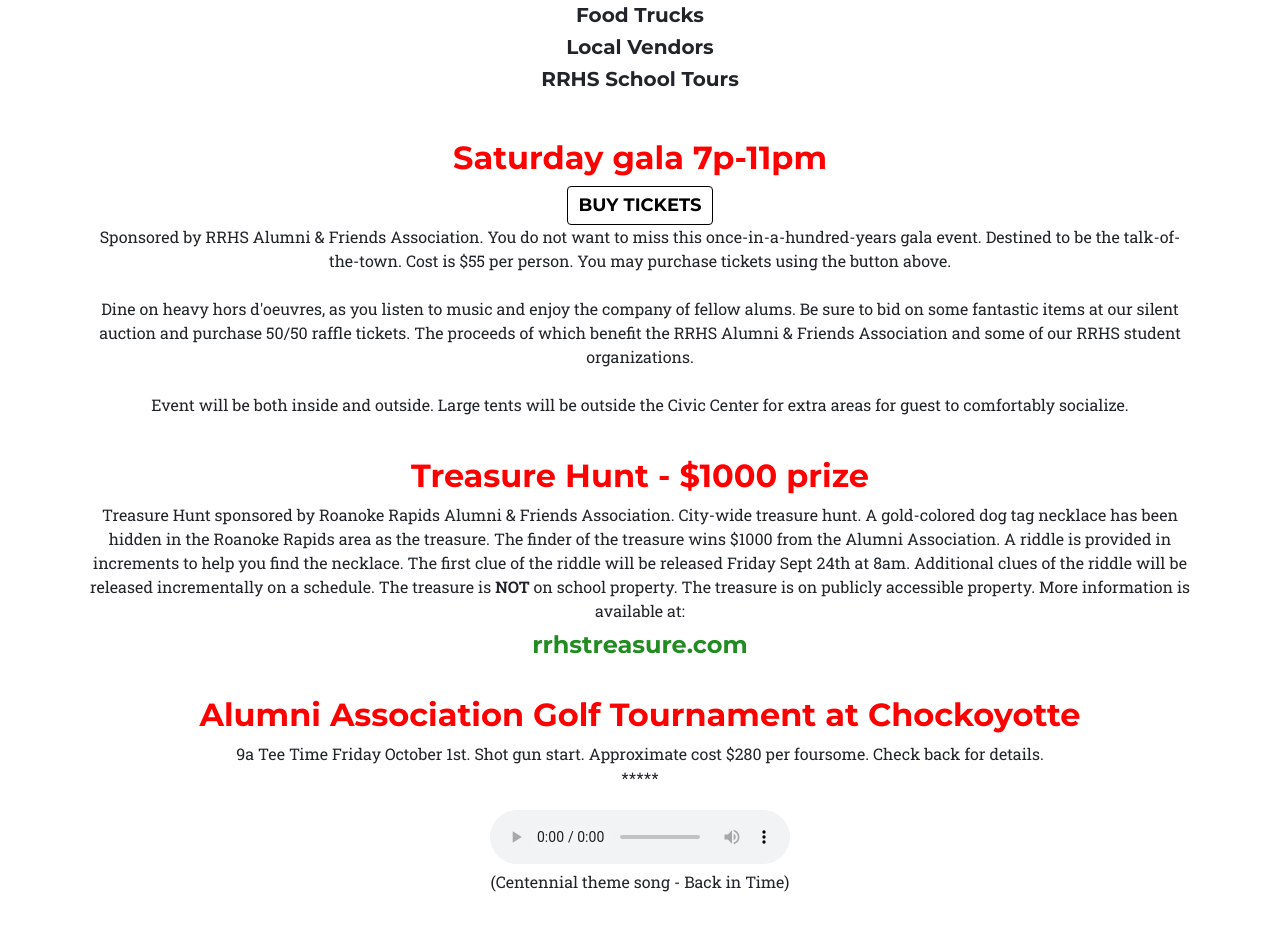
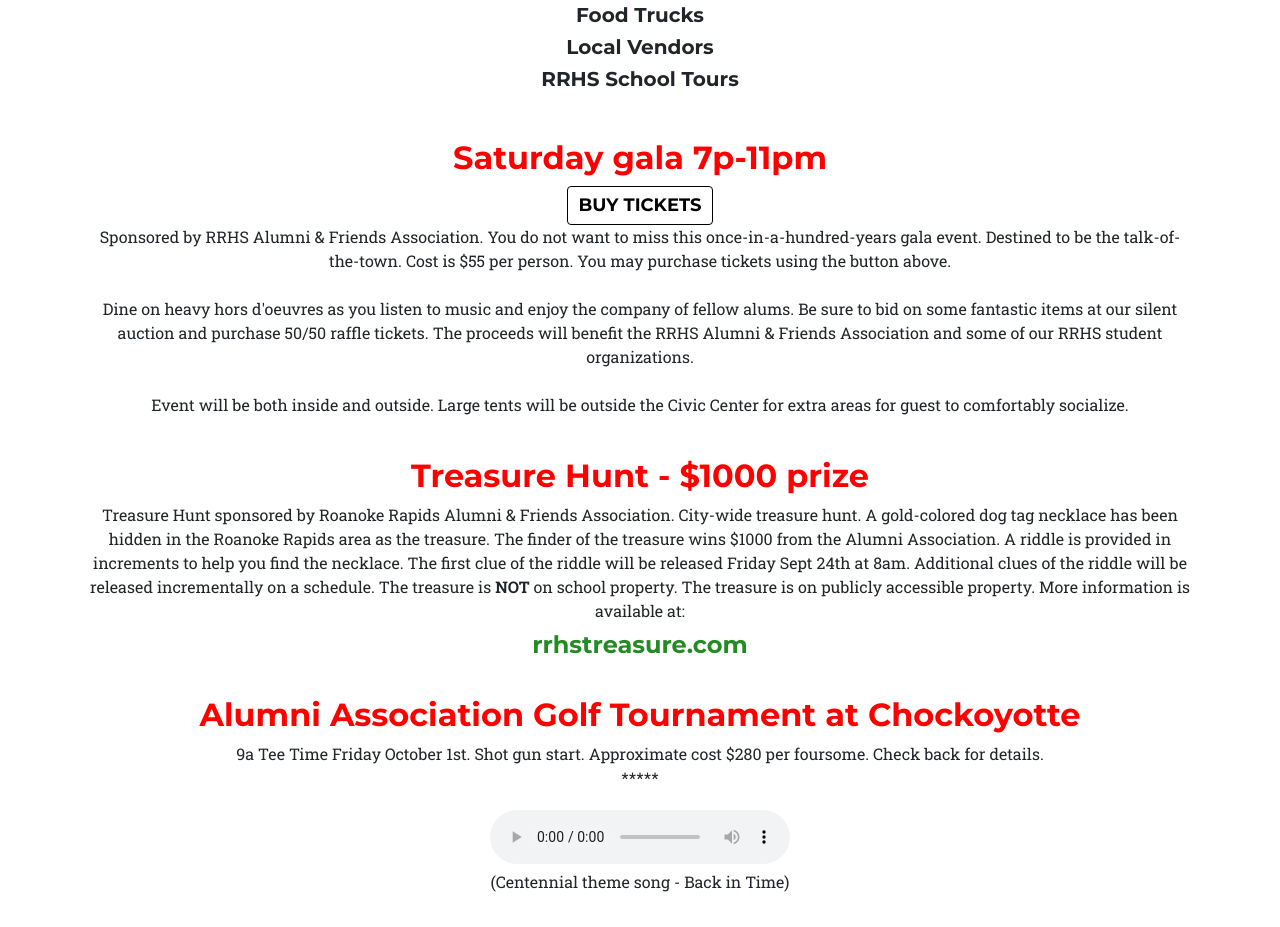
Before and after one commit to Kingman43/rrhsalumni100, a plain HTML site: page index.html in a window 1280 px wide. Shown: the part 1511-2438 px from the top of the page. Drawn offline with Linux system fonts and the light colour scheme; files that its build step writes are made by us from their sources; a web font is replaced by a local one.

Commit message:
Fixed some punctuation

```diff
--- a/index.html
+++ b/index.html
@@ -203,9 +203,9 @@
 		  Cost is $55 per person.
 		  You may purchase tickets using the button above.
 		  <br><br>
-		  Dine on heavy hors d'oeuvres, as you listen to music and enjoy the company of fellow alums.
+		  Dine on heavy hors d'oeuvres as you listen to music and enjoy the company of fellow alums.
 		  Be sure to bid on some fantastic items at our silent auction and purchase 50/50 raffle tickets.
-		  The proceeds of which benefit the RRHS Alumni & Friends Association and some of our RRHS student organizations.
+		  The proceeds will benefit the RRHS Alumni & Friends Association and some of our RRHS student organizations.
 		  <br><br>
 		  Event will be both inside and outside.
 		  Large tents will be outside the Civic Center for extra areas for guest to comfortably socialize.
```
